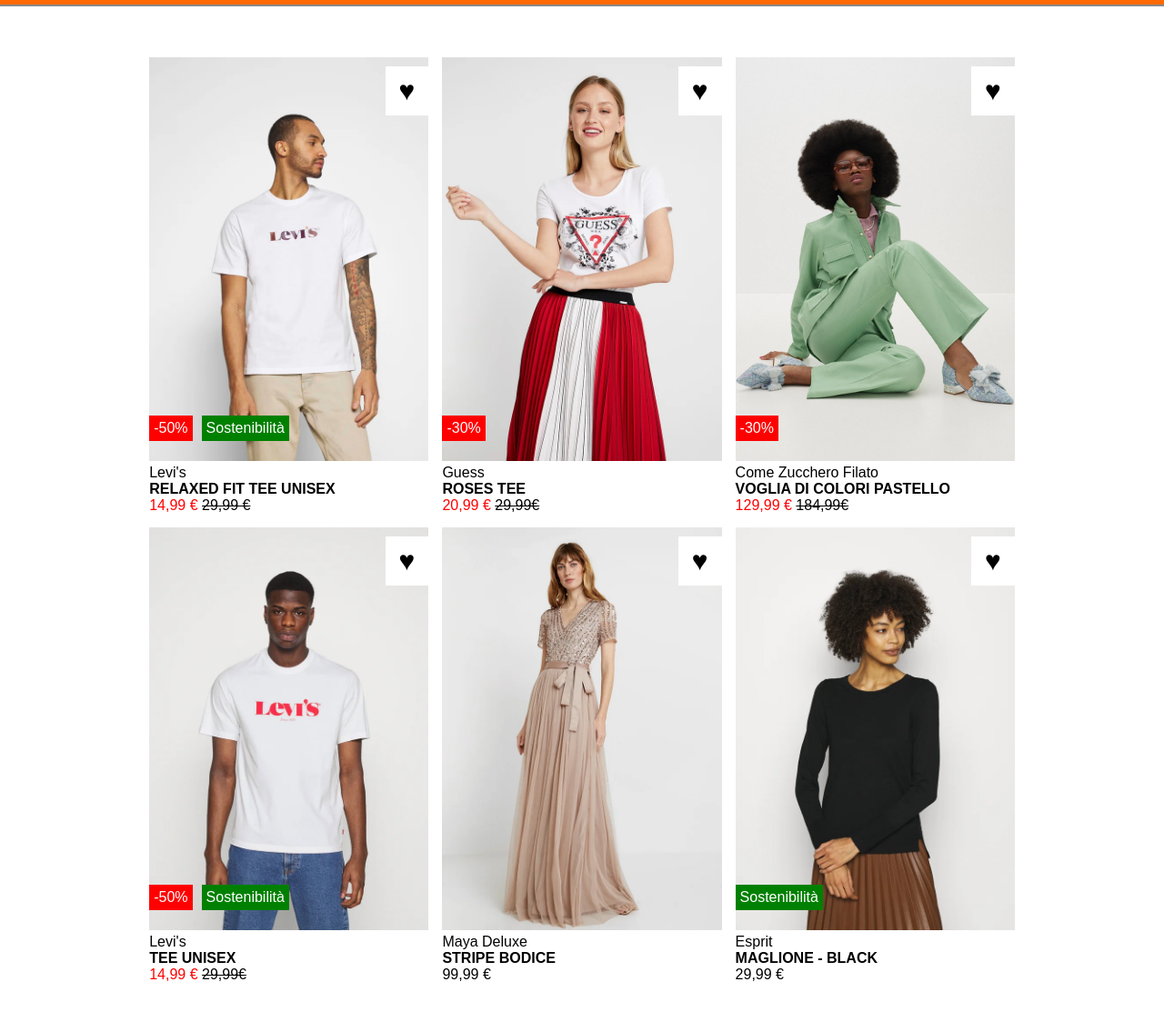
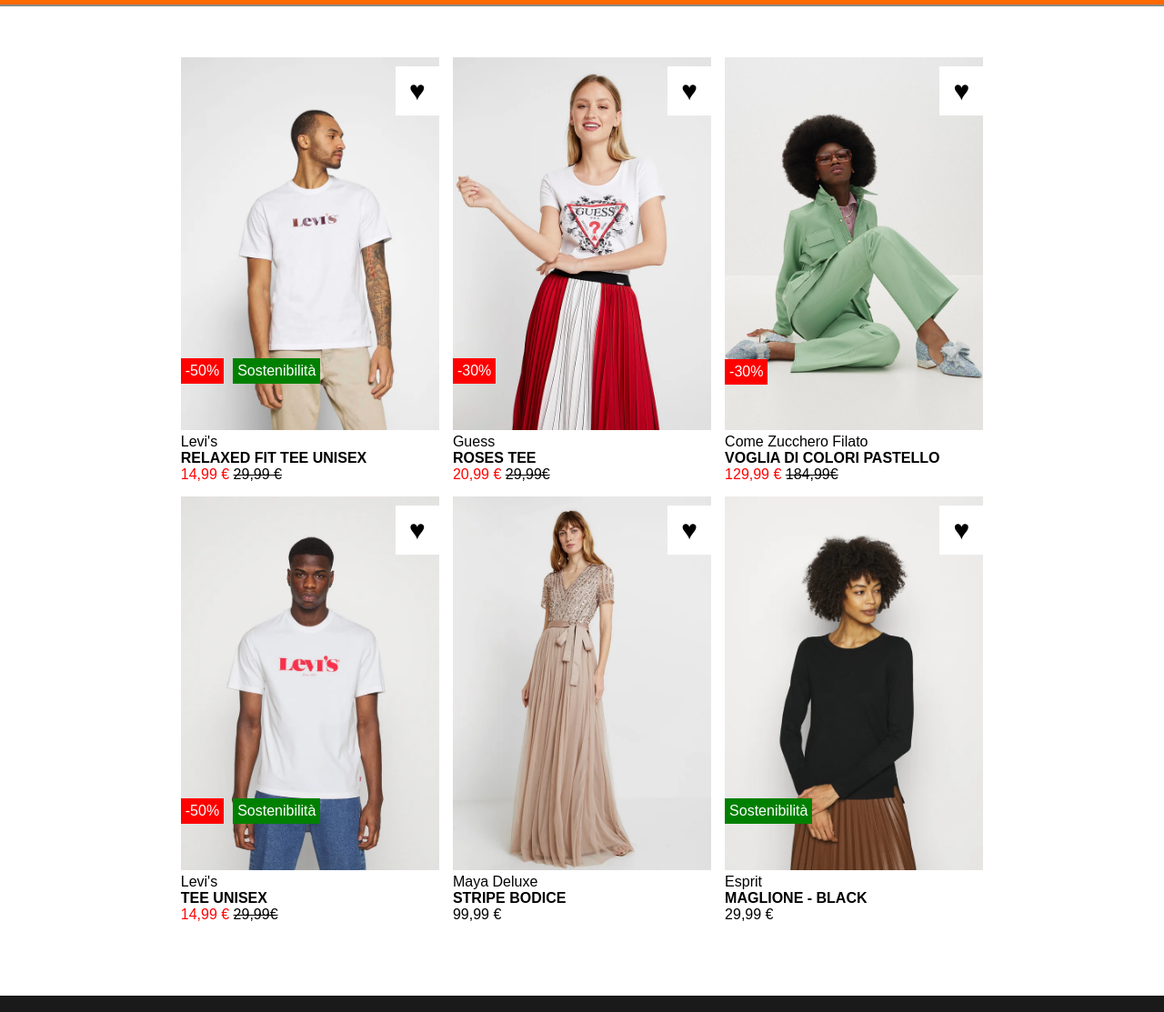
Before and after one commit to SalvatoreMangiacotti/html-css-boolando, a plain HTML site: page index.html in a window 1280 px wide. Shown: the part 65-1178 px from the top of the page at 91% size. Drawn offline with Linux system fonts and the light colour scheme.

Commit message:
labels behaviour,  fixed

```diff
--- a/css/style.css
+++ b/css/style.css
@@ -64,8 +64,7 @@ header {
     display: flex;
     align-items: center;
     justify-content: center;
-    padding-top: 8rem;
-    padding-bottom: 5rem;
+    padding: 8rem 3rem 5rem 3rem;
 }
 
 #card-container {
@@ -79,11 +78,14 @@ header {
 
 .product {
     width: 30%;
-    position: relative;
 }
 
 .product img {
     width: 100%;
+}
+
+.img-container {
+    position: relative;
 }
 
 
@@ -114,7 +116,7 @@ header {
     display: flex;
     position: absolute;
     gap: 10px;
-    bottom: 80px;
+    top: 80%;
     left: 0;
 }
 
@@ -142,7 +144,7 @@ header {
 .single-sales {
     position: absolute;
     left: 0;
-    bottom: 80px;
+    top: 80%;
 }
 
 
--- a/index.html
+++ b/index.html
@@ -32,14 +32,9 @@
 
                 <div class="product">
                     <!-- Images -->
+                    <div class="img-container">
                         <img class="img-default" src="./img/1.webp">
                         <img class="img-hover" src="./img/1b.webp">
-
-                    <!-- Product and Prices -->
-                    <span>Levi's</span>
-                    <h4>RELAXED FIT TEE UNISEX</h4>
-                    <span class="new-price">14,99 €</span>
-                    <span class="old-price">29,99 €</span>
 
                         <!-- Labels -->
                         <div class="add-favorite">&#9829;</div>
@@ -49,48 +44,54 @@
                         </div>
                     </div>
 
+                    <!-- Product and Prices -->
+                    <span>Levi's</span>
+                    <h4>RELAXED FIT TEE UNISEX</h4>
+                    <span class="new-price">14,99 €</span>
+                    <span class="old-price">29,99 €</span>
+                </div>
+
                 <div class="product">
                     <!-- Images -->
+                    <div class="img-container">
                         <img class="img-default" src="./img/2.webp">
                         <img class="img-hover" src="./img/2b.webp">
+
+                        <!-- Labels -->
+                        <div class="add-favorite">&#9829;</div>
+                        <div class="single-sales">-30%</div>
+                    </div>
 
                     <!-- Product and Prices -->
                     <span>Guess</span>
                     <h4>ROSES TEE</h4>
                     <span class="new-price">20,99 €</span>
                     <span class="old-price">29,99€</span>
+                </div>
+
+                <div class="product">
+                    <div class="img-container">
+                        <!-- Images -->
+                        <img class="img-default" src="./img/3.webp">
+                        <img class="img-hover" src="./img/3b.webp">
 
                         <!-- Labels -->
                         <div class="add-favorite">&#9829;</div>
                         <div class="single-sales">-30%</div>
                     </div>
 
-                <div class="product">
-                    <!-- Images -->
-                    <img class="img-default" src="./img/3.webp">
-                    <img class="img-hover" src="./img/3b.webp">
-
                     <!-- Product and Prices -->
                     <span>Come Zucchero Filato</span>
                     <h4>VOGLIA DI COLORI PASTELLO</h4>
                     <span class="new-price">129,99 €</span>
                     <span class="old-price">184,99€</span>
-
-                    <!-- Labels -->
-                    <div class="add-favorite">&#9829;</div>
-                    <div class="single-sales">-30%</div>
                 </div>
 
                 <div class="product">
+                    <div class="img-container">
                         <!-- Images -->
                         <img class="img-default" src="./img/4.webp">
                         <img class="img-hover" src="./img/4b.webp">
-
-                    <!-- Product and Prices -->
-                    <span>Levi's</span>
-                    <h4>TEE UNISEX</h4>
-                    <span class="new-price">14,99 €</span>
-                    <span class="old-price">29,99€</span>
 
                         <!-- Labels -->
                         <div class="add-favorite">&#9829;</div>
@@ -100,33 +101,43 @@
                         </div>
                     </div>
 
+                    <!-- Product and Prices -->
+                    <span>Levi's</span>
+                    <h4>TEE UNISEX</h4>
+                    <span class="new-price">14,99 €</span>
+                    <span class="old-price">29,99€</span>
+                </div>
+
                 <div class="product">
+                    <div class="img-container">
                         <!-- Images -->
                         <img class="img-default" src="./img/5.webp">
                         <img class="img-hover" src="./img/5b.webp">
+                        <!-- Labels -->
+                        <div class="add-favorite">&#9829;</div>
+                    </div>
 
                     <!-- Product and Prices -->
                     <span>Maya Deluxe</span>
                     <h4>STRIPE BODICE</h4>
                     <span>99,99 €</span>
+                </div>
+
+                <div class="product">
+                    <div class="img-container">
+                        <!-- Images -->
+                        <img class="img-default" src="./img/6.webp">
+                        <img class="img-hover" src="./img/6b.webp">
 
                         <!-- Labels -->
                         <div class="add-favorite">&#9829;</div>
+                        <div class="single-sustainable">Sostenibilità</div>
                     </div>
-
-                <div class="product">
-                    <!-- Images -->
-                    <img class="img-default" src="./img/6.webp">
-                    <img class="img-hover" src="./img/6b.webp">
 
                     <!-- Product and Prices -->
                     <span>Esprit</span>
                     <h4>MAGLIONE - BLACK</h4>
                     <span>29,99 €</span>
-
-                    <!-- Labels -->
-                    <div class="add-favorite">&#9829;</div>
-                    <div class="single-sustainable">Sostenibilità</div>
                 </div>
 
             </div>
```
Lines whose indentation alone changed are shown as unchanged.
